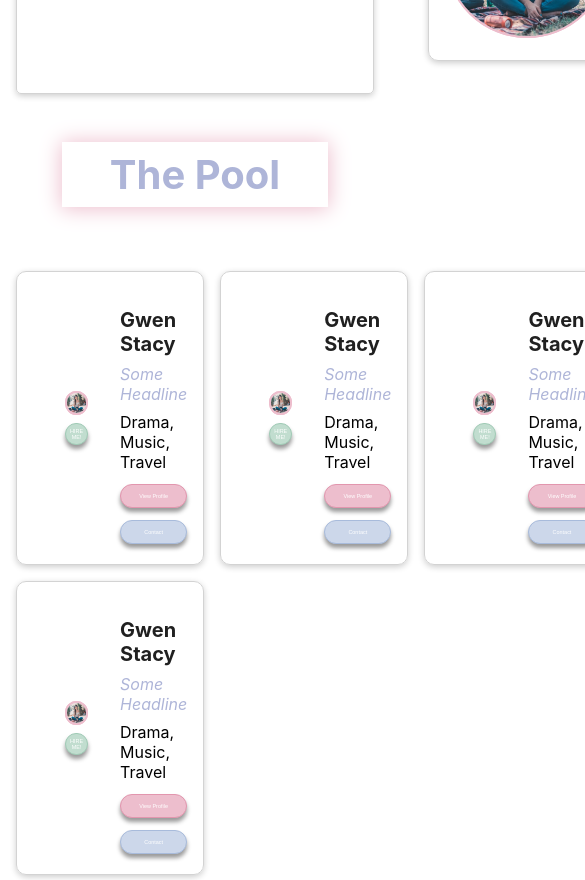
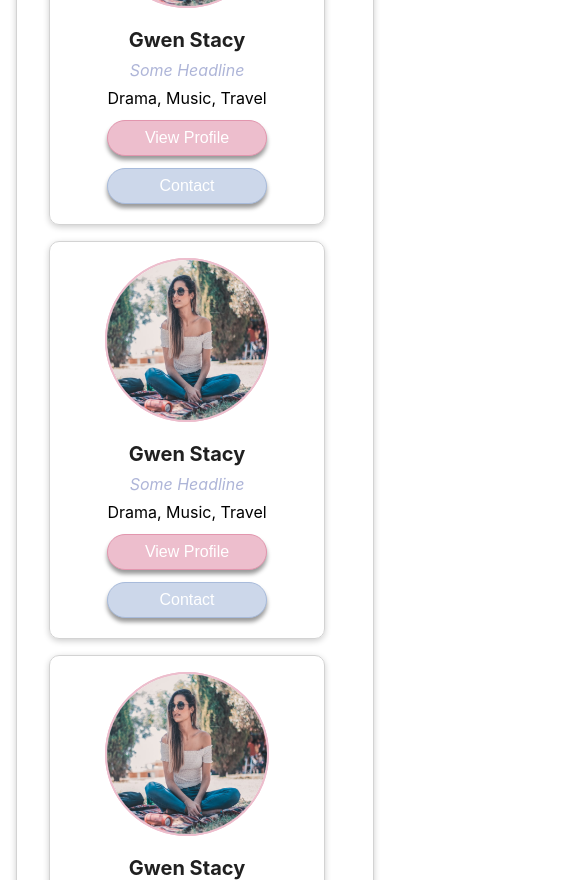
Before and after one commit to FrancisCalizo/ohio-taxidermy-supply, a Next.js app: page /cast in a window 390 px wide. Shown: the part 1120-2000 px from the top of the page, 585 px wide, since content can reach past the window. Built offline with nearby package versions, Linux system fonts and the light colour scheme.

Commit message:
feat(YourCast): implement responsive design. Add better styles to page

```diff
--- a/pages/cast/index.tsx
+++ b/pages/cast/index.tsx
@@ -26,8 +26,8 @@ export default function Cast() {
           </div>
         </div>
         <div className="your-cast">
-          <h4>Your Cast</h4>
           <div className="cast-card-container">
+            <h4>Your Cast</h4>
             {[...Array(4)].map((_, key) => (
               <CastCard key={key}>
                 <Image
@@ -100,18 +100,26 @@ const BudgetContainer = styled.div`
   }
 
   .budget {
-    margin-right: 2rem;
+    display: flex;
+    flex-direction: column;
 
     & > div {
+      width: fit-content;
       margin-bottom: 1.5rem;
       border-bottom: 5px solid ${(props) => props.theme.colors.teal};
       border-radius: 5px;
+      margin-right: 2rem;
     }
 
     h2 {
       color: ${(props) => props.theme.colors.darkGray};
       margin: 0;
       font-size: 3rem;
+    }
+
+    @media (max-width: 1320px) {
+      flex-direction: row;
+      flex-wrap: wrap;
     }
   }
 
@@ -122,7 +130,19 @@ const BudgetContainer = styled.div`
     .cast-card-container {
       display: flex;
       flex-wrap: wrap;
+
+      h4 {
+        width: 100%;
+      }
     }
+
+    @media (max-width: 1320px) {
+      margin-left: 0;
+    }
+  }
+
+  @media (max-width: 1320px) {
+    flex-direction: column;
   }
 `;
 
@@ -163,6 +183,15 @@ const CastCard = styled.div`
     .categories {
       margin: 0.25rem 0;
     }
+
+    @media (max-width: 550px) {
+      margin-left: 0;
+      text-align: center;
+    }
+  }
+
+  @media (max-width: 550px) {
+    flex-direction: column;
   }
 `;
 
@@ -176,7 +205,7 @@ const ViewProfileButton = styled.button`
   border-radius: 4px;
   border-radius: 50px;
   margin: 0.75rem 0.5rem 0.25rem 0;
-  font-size: calc(10px + (18 - 10) * ((100vw - 900px) / (1800 - 900)));
+  font-size: 16px;
   cursor: pointer;
   box-shadow: ${(props) => props.theme.button.boxShadow};
   border: 1px solid ${(props) => darken(0.1, props.theme.colors.pink)};
@@ -200,28 +229,28 @@ const ContactButton = styled(ViewProfileButton)`
 `;
 
 const PoolContainer = styled.div`
-  display: grid;
-  grid-template-columns: repeat(4, 1fr);
+  display: flex;
+  flex-wrap: wrap;
+  justify-content: center;
   padding: 1rem;
-
-  @media (max-width: 1660px) {
-    grid-template-columns: repeat(3, 1fr);
-  }
 `;
 
 const PoolCard = styled(CastCard)`
-  width: auto;
-
   .hire-container {
     display: flex;
     flex-direction: column;
     align-items: center;
+
+    @media (max-width: 550px) {
+      flex-direction: column-reverse;
+    }
   }
 `;
 
 const HireButton = styled(ContactButton)`
   background: ${(props) => props.theme.colors.green};
   border: 1px solid ${(props) => darken(0.1, props.theme.colors.green)};
+  font-size: 14px;
   margin: 0.5rem 0 0 0;
   padding: 0.25rem;
   max-width: 100px;
@@ -232,6 +261,10 @@ const HireButton = styled(ContactButton)`
   }
 
   ${(props) => props.theme.global.setFocus(props.theme.colors.green)};
+
+  @media (max-width: 550px) {
+    margin-bottom: 1rem;
+  }
 `;
 
 Cast.getLayout = (page: any) => <SiteLayout>{page}</SiteLayout>;
```
